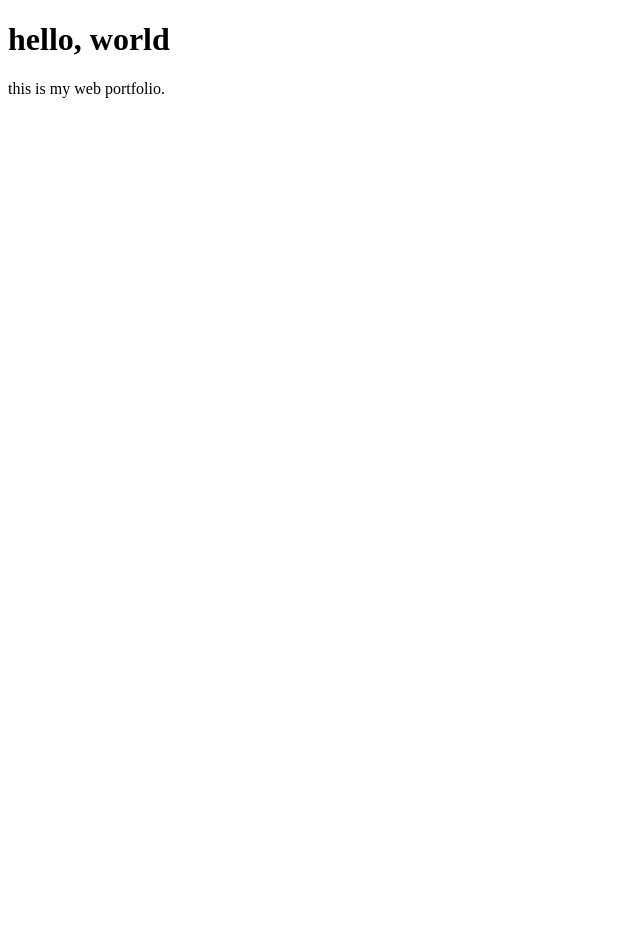
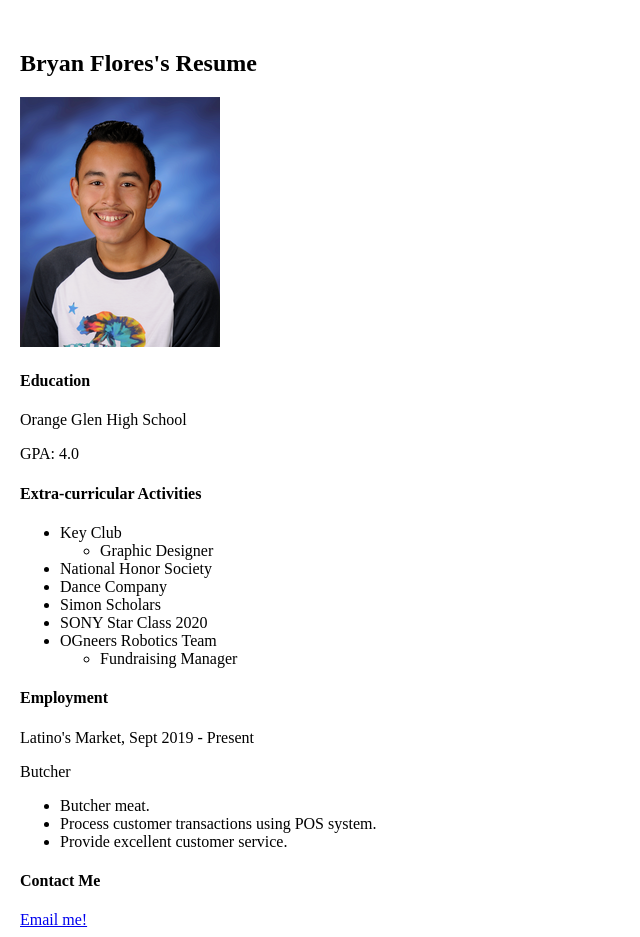
Before and after one commit to bryanflore16/Resume, a plain HTML site: page Robotics/index.html in a window 1280 px wide. Shown: the whole page, without its empty margins (0-640 px from the left). Before the commit the page ends 800 px from the top, so only its background shows below. Drawn offline with Linux system fonts and the light colour scheme.

Commit message:
Added resume to website

```diff
--- a/Robotics/index.html
+++ b/Robotics/index.html
@@ -1,11 +1,43 @@
 <!DOCTYPE html>
 <html lang="en" dir="ltr">
-  <head>
-    <meta charset="utf-8">
-    <title>Ms. Lee</title>
-  </head>
-  <body>
-    <h1>hello, world</h1>
-    <p>this is my web portfolio.</p>
-  </body>
+
+<head>
+  <link rel="stylesheet" type="text/css" href="style.css">
+  <meta charset="utf-8">
+  <title>Bryan Flores's Resume</title>
+</head>
+
+<body>
+  <h2>Bryan Flores's Resume</h2>
+  <img class="profile-pic" src="images/Bryan.png">
+  <h4>Education</h4>
+  <p>Orange Glen High School</p>
+  <p>GPA: 4.0</p>
+  <h4>Extra-curricular Activities</h4>
+  <ul>
+    <li>Key Club</li>
+    <ul>
+      <li>Graphic Designer</li>
+    </ul>
+    <li>National Honor Society</li>
+    <li>Dance Company</li>
+    <li>Simon Scholars</li>
+    <li>SONY Star Class 2020</li>
+    <li>OGneers Robotics Team</li>
+    <ul>
+      <li>Fundraising Manager</li>
+    </ul>
+  </ul>
+  <h4>Employment</h4>
+  <p>Latino's Market, Sept 2019 - Present</p>
+  <p>Butcher</p>
+  <ul>
+    <li>Butcher meat.</li>
+    <li>Process customer transactions using POS system.</li>
+    <li>Provide excellent customer service.</li>
+  </ul>
+  <h4>Contact Me</h4>
+  <a href="mailto:bryan.flores.20@simonscholars.org">Email me!</a>
+</body>
+
 </html>
--- /dev/null
+++ b/Robotics/style.css
@@ -0,0 +1,9 @@
+body {
+  margin-left: 20px;
+  margin-top: 50px;
+}
+
+.profile-pic {
+  height: auto;
+  width: auto;
+}
```
Also changed, not shown: Robotics/images/Bryan.png (added).
